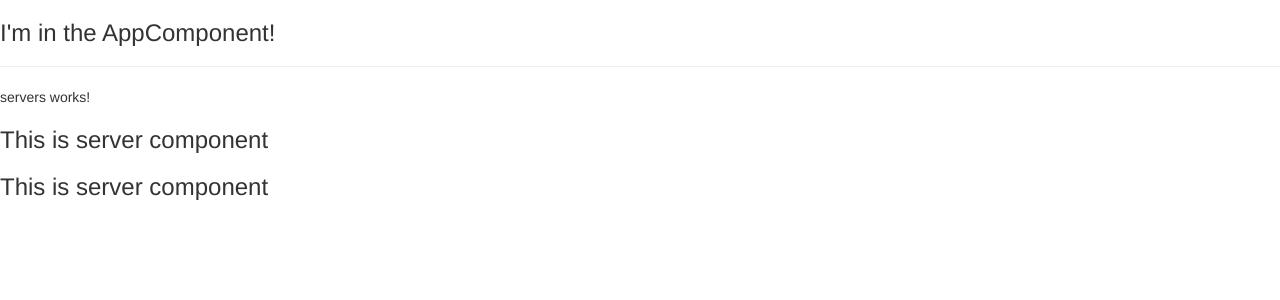
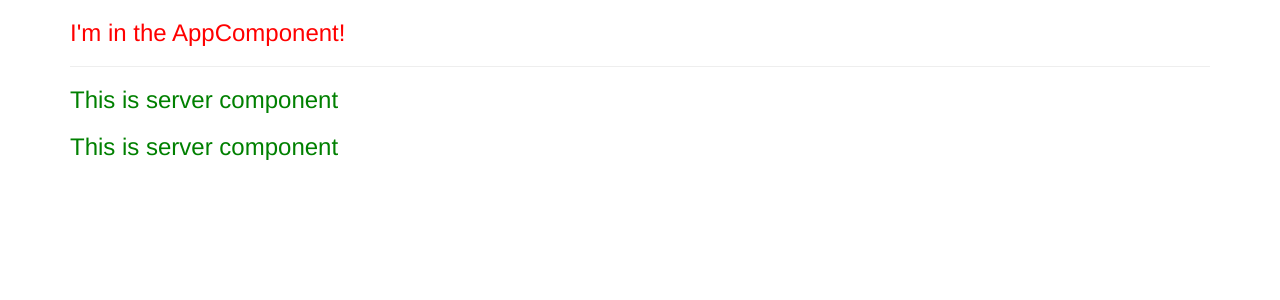
Before and after one commit to shivampatel251097/my-first-angular-app, an Angular app: page / in a window 1280 px wide. Shown: the top 300 px of the page. Built offline with nearby package versions, Linux system fonts and the light colour scheme.

Commit message:
new commit

```diff
--- a/src/app/app.component.css
+++ b/src/app/app.component.css
@@ -0,0 +1,3 @@
+/* h3{
+    color: darkblue;
+} */
--- a/src/app/app.component.html
+++ b/src/app/app.component.html
@@ -1,7 +1,12 @@
 <!-- <input type="text" [(ngModel)]="name" >
 <p>my name is {{name}}.</p> -->
 
-<h3>I'm in the AppComponent!</h3>
+<div class="container">
+    <div class="row">
+        <div class="col-xs-12">
+            <h3>I'm in the AppComponent!</h3>
 <hr>
-
-<app-servers>Loading servers content</app-servers>
+<app-servers>Loading servers content.....</app-servers>
+        </div>
+    </div>
+</div>
--- a/src/app/app.component.ts
+++ b/src/app/app.component.ts
@@ -3,7 +3,15 @@ import { Component } from '@angular/core';
 @Component({
   selector: 'app-root',
   templateUrl: './app.component.html',
-  styleUrls: ['./app.component.css']
+  // styleUrls: ['./app.component.css']
+  styles: [`
+  h3 {
+    color:red;
+  }
+  app-servers {
+    color:green;
+  }
+  `]
 })
 export class AppComponent {
   // name = 'Shivam Patel';
--- a/src/app/server/server.component.ts
+++ b/src/app/server/server.component.ts
@@ -5,6 +5,11 @@ import { Component } from '@angular/core';
     selector: 'app-server',
     templateUrl: './server.component.html',
     styleUrls: ['./server.component.css']
+    // styles: [`
+    // h3 {
+    //     color : dodgerblue;
+    // }
+    // `]
 })
 export class ServerComponent {
 
--- a/src/app/servers/servers.component.html
+++ b/src/app/servers/servers.component.html
@@ -1,3 +1,3 @@
 <p>servers works!</p>
-<app-server>Loading ......</app-server>
-<app-server>Loading ......</app-server>
+<!-- <app-server>Loading ......</app-server>
+<app-server>Loading ......</app-server> -->
--- a/src/app/servers/servers.component.ts
+++ b/src/app/servers/servers.component.ts
@@ -2,7 +2,11 @@ import { Component, OnInit } from '@angular/core';
 
 @Component({
   selector: 'app-servers',
-  templateUrl: './servers.component.html',
+  // templateUrl: './servers.component.html',
+  template: `
+  <app-server>Loading ......</app-server>
+  <app-server>Loading ......</app-server>
+  `,
   styleUrls: ['./servers.component.css']
 })
 export class ServersComponent implements OnInit {
```
